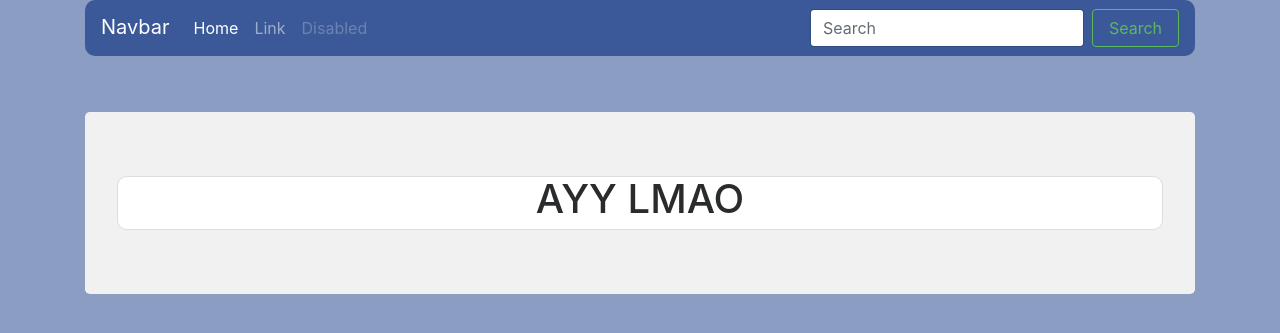
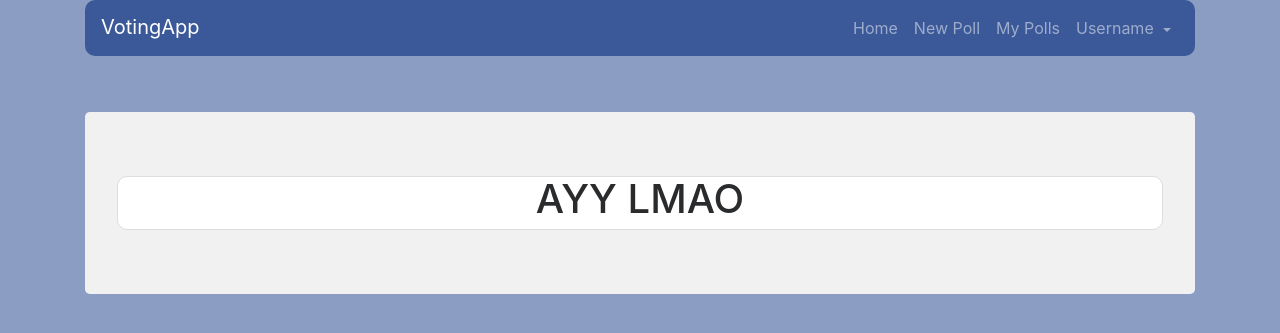
Before and after one commit to MatthewMcDade13/VotingApp, an ASP.NET Core app: page / in a window 1280 px wide. Shown: the top 333 px of the page. Run offline with ASP.NET Core 8, Linux system fonts and the light colour scheme; some libraries are stand-ins or nearby versions.

Commit message:
Added navbar to front page

```diff
--- a/VotingApp/Views/Home/Index.cshtml
+++ b/VotingApp/Views/Home/Index.cshtml
@@ -18,24 +18,30 @@
             <button class="navbar-toggler navbar-toggler-right" type="button" data-toggle="collapse" data-target="#navbarSupportedContent" aria-controls="navbarSupportedContent" aria-expanded="false" aria-label="Toggle navigation">
                 <span class="navbar-toggler-icon"></span>
             </button>
-            <a class="navbar-brand" href="#">Navbar</a>
+            <a class="navbar-brand" ng-href="/">VotingApp</a>
 
             <div class="collapse navbar-collapse" id="navbarSupportedContent">
-                <ul class="navbar-nav mr-auto">
-                    <li class="nav-item active">
-                        <a class="nav-link" href="#">Home <span class="sr-only">(current)</span></a>
+                <ul class="navbar-nav ml-auto">
+                    <li class="nav-item">
+                        <a class="nav-link" data-toggle="tab" ng-href="/">Home <span class="sr-only">(current)</span></a>
                     </li>
+                    <!--Use for 'New Poll Button?-->
                     <li class="nav-item">
-                        <a class="nav-link" href="#">Link</a>
+                        <a class="nav-link" data-toggle="tab" ng-href="/">New Poll</a>
                     </li>
+                    <!--Use for 'My Polls' button?-->
                     <li class="nav-item">
-                        <a class="nav-link disabled" href="#">Disabled</a>
+                        <a class="nav-link" data-toggle="tab" ng-href="/">My Polls</a>
+                    </li>
+                    <li class="nav-item dropdown">
+                        <a class="nav-link dropdown-toggle" ng-href="/" id="navbarDropdownMenuLink" data-toggle="dropdown" aria-haspopup="true" aria-expanded="false">
+                            Username
+                        </a>
+                        <div class="dropdown-menu" aria-labelledby="navbarDropdownMenuLink">
+                            <a class="dropdown-item" href="#">Logout</a>
+                        </div>
                     </li>
                 </ul>
-                <form class="form-inline my-2 my-lg-0">
-                    <input class="form-control mr-sm-2" type="text" placeholder="Search">
-                    <button class="btn btn-outline-success my-2 my-sm-0" type="submit">Search</button>
-                </form>
             </div>
         </nav>
 
--- a/VotingApp/wwwroot/css/site.css
+++ b/VotingApp/wwwroot/css/site.css
@@ -7,6 +7,7 @@ nav
 {
     border-radius: 10px;
 }
+
 
 .jumbotron
 {
```
